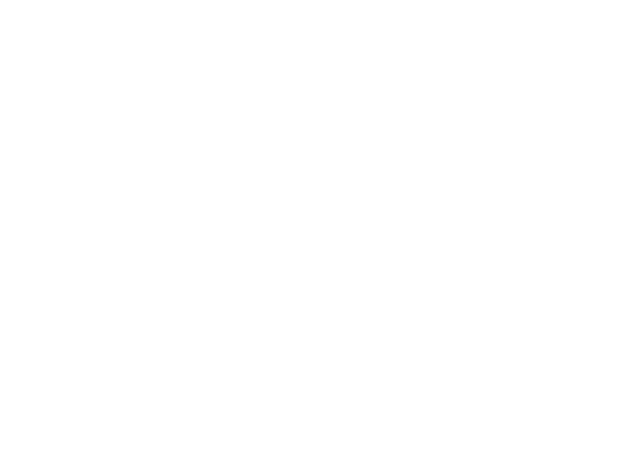
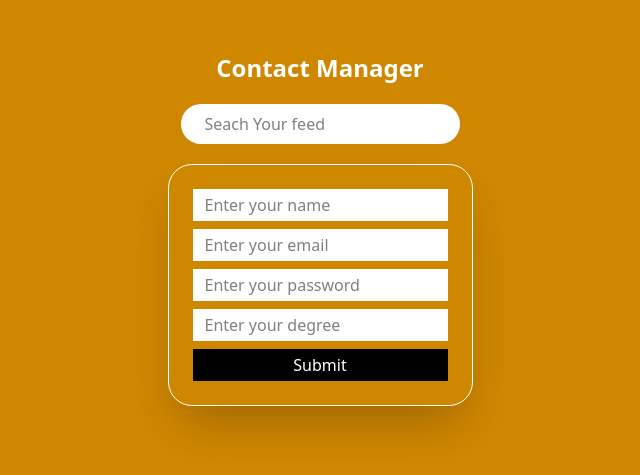
Before and after one commit to jenasuraj/TaskMate, a React (Vite) app: page /extra in a window 1280 px wide. Before the commit this address had no page. Shown: the part 121-596 px from the top of the page, without its empty margins (320-960 px from the left). Built offline with nearby package versions, Linux system fonts and the light colour scheme.

Commit message:
feat: added self page

```diff
--- a/src/App.jsx
+++ b/src/App.jsx
@@ -6,7 +6,8 @@ import { BrowserRouter as Router, Routes, Route } from 'react-router-dom';
 import TodoList from './pages/todolist'; // adjust path as needed
 import './index.css'
 import Home from './components/Home';
-
+import Extra from './pages/Extra';
+import Ho from './pages/Ho';
 
 function App() {
   return (
@@ -14,6 +15,8 @@ function App() {
       <Routes>
         <Route path="/" element={<Home />} />
         <Route path="/todolist" element={<TodoList />} />
+        <Route path='/extra' element={<Extra/>}/>
+        <Route path="/ho" element={<Ho/>}/>
       </Routes>
     </Router>
   );
--- a/src/components/Home.jsx
+++ b/src/components/Home.jsx
@@ -18,6 +18,12 @@ const Home = () => {
           className="mt-4 px-8 py-3 bg-blue-700 text-white text-lg rounded-full shadow-md hover:bg-blue-800 transition-all"
         >
           Go to Todo List
+        </button>
+        <button
+          onClick={() => navigate('/extra')}
+          className="mt-4 px-8 py-3 bg-blue-700 text-white text-lg rounded-full shadow-md hover:bg-blue-800 transition-all"
+        >
+          Go to Extra
         </button>
       </section>
 
--- /dev/null
+++ b/src/pages/Extra.jsx
@@ -0,0 +1,109 @@
+import React from 'react'
+import { useState } from 'react'
+
+const Extra = () => {
+  const[formData,setFormData] = useState({
+    name:'',
+    email:'',
+    password:'',
+    degree:'',})
+  const [finalData,setFinalData] = useState([])
+  const [toBeUpdated,setToBeUpdated] = useState(null)
+  const [searchData,setSearchData]=useState('')
+
+
+  const handlechange = (e)=>{
+  const{name,value} = e.target
+  setFormData(prev=>({...prev,[name]:value}))
+  }
+
+  const handleSubmit = ()=>{
+    if(!formData.name || !formData.degree || !formData.email || !formData.password)
+    { return }
+    else{
+      if (toBeUpdated!==null){
+      setFinalData(prev=>{
+        const arr = [...prev]
+        arr[toBeUpdated] = formData
+        return arr
+      })
+    setToBeUpdated(null)
+      }
+      else{
+      setFinalData(prev=>[...prev,formData])
+      }
+    setFormData({
+      name:'',
+      degree:'',
+      email:'',
+      password:''
+    })
+    }
+  }
+
+  const deleteFunc = (index)=>{
+   setFinalData(prev=>{
+    const all = [...prev]
+    const updated = all.filter( (_,i)=>i!==index)
+    return updated
+   })
+  }
+
+  const updateFunc = (index)=>{
+     setFormData({
+      name:finalData[index].name,
+      degree:finalData[index].degree,
+      email:finalData[index].email,
+      password:finalData[index].password,
+    })
+    setToBeUpdated(index)
+  }
+
+  const search = (e)=> {
+  setSearchData(e.target.value)
+  if (e.key === 'Enter' && searchData)
+  {
+    setFinalData(prev=>{
+    const arr = [...prev]
+    const updated = arr.filter( (i)=> i.name.toLowerCase().includes(searchData.toLowerCase()))
+    return updated
+    })
+  }
+  }
+
+
+  return (
+    <>
+
+    <div className='bg-yellow-600 min-h-screen w-full flex justify-center items-center flex-col gap-5'>
+    <h1 className='text-white text-2xl font-bold font'>Contact Manager</h1>
+    <input type='text' placeholder='Seach Your feed' className='bg-white py-2 px-6 rounded-full ' onChange={search} value={searchData} onKeyDown={search}/>
+     <div className='p-6 flex flex-col border border-white rounded-3xl shadow-2xl gap-2'>
+      <input type="text" name='name' value={formData.name} onChange={handlechange} placeholder='Enter your name' className='bg-white py-1 px-3 '/>
+      <input type="text" name='email'  value={formData.email}  onChange={handlechange} placeholder='Enter your email' className='bg-white py-1 px-3 '/>
+      <input type="text" name='password' value={formData.password}   onChange={handlechange}  placeholder='Enter your password' className='bg-white py-1 px-3 '/>
+      <input type="text" name='degree'  value={formData.degree}  onChange={handlechange} placeholder='Enter your degree' className='bg-white py-1 px-3 '/>
+      <button className='bg-black text-white py-1 px-3' onClick={handleSubmit} >{toBeUpdated!=null ? 'Update':'Submit'}</button>
+     </div>
+    {finalData && (
+        <div className='w-full  min-h-[10vh] flex gap-2'>
+      {finalData.map( (item,index)=>{
+        return(
+          <div key={index} className='bg-white p-4 flex flex-col text-black w-fit h-fit rounded-2xl'>
+            <p>{item.name}</p>
+            <p>{item.email}</p>
+            <p>{item.password}</p>
+            <p>{item.degree}</p>
+            <button className='p-1 inline-block bg-red-600 text-white' onClick={()=>deleteFunc(index)}>delete</button>
+            <button className='p-1 inline-block bg-green-600 text-white' onClick={()=>updateFunc(index)}>update</button>
+          </div>
+        )
+      })}
+     </div>
+    )}
+    </div>
+    </>
+  )
+}
+
+export default Extra
--- /dev/null
+++ b/src/pages/Ho.jsx
@@ -0,0 +1,11 @@
+import React from 'react'
+
+const Ho = () => {
+  return (
+    <div>
+
+    </div>
+  )
+}
+
+export default Ho
```
Also changed, not shown: .txt (added).
